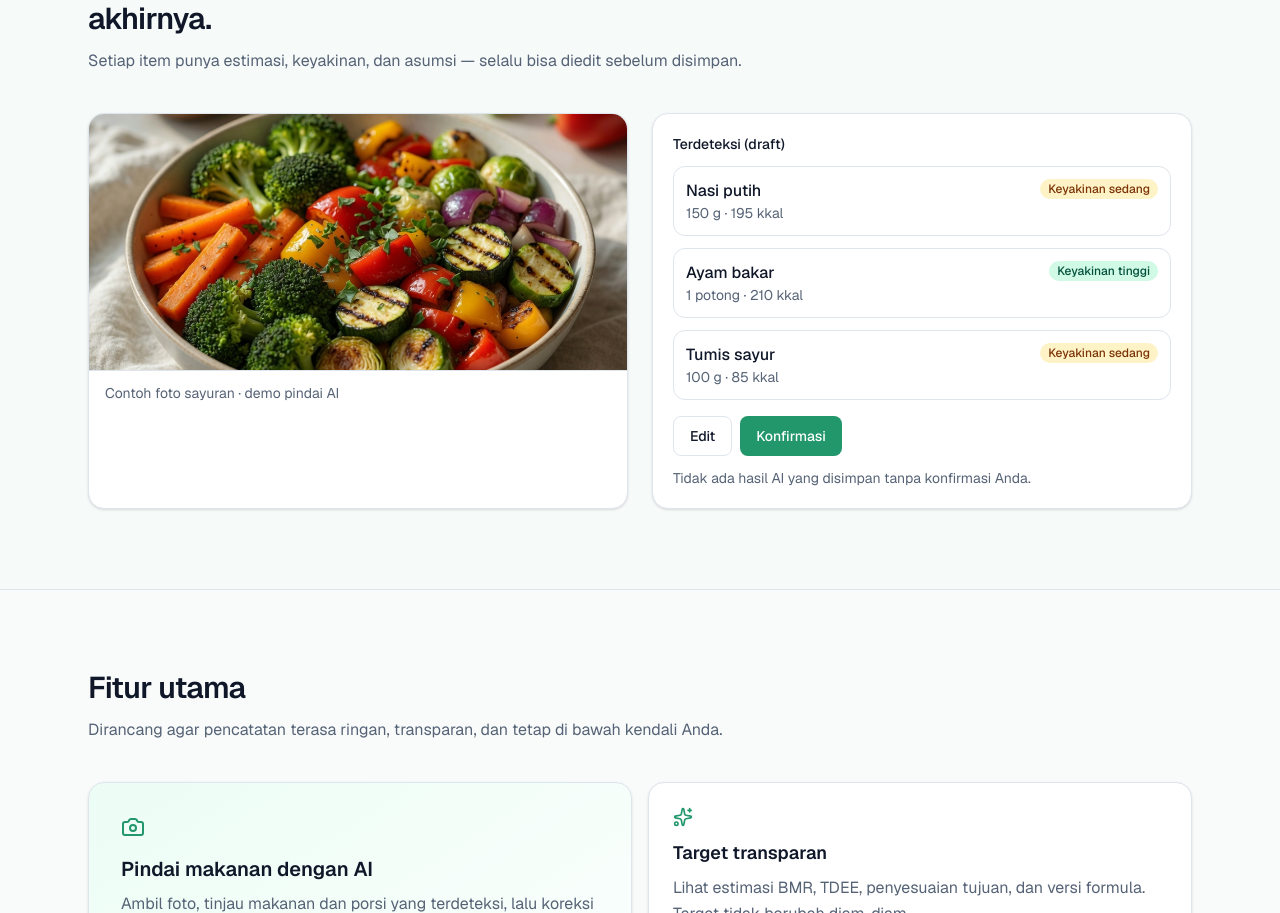
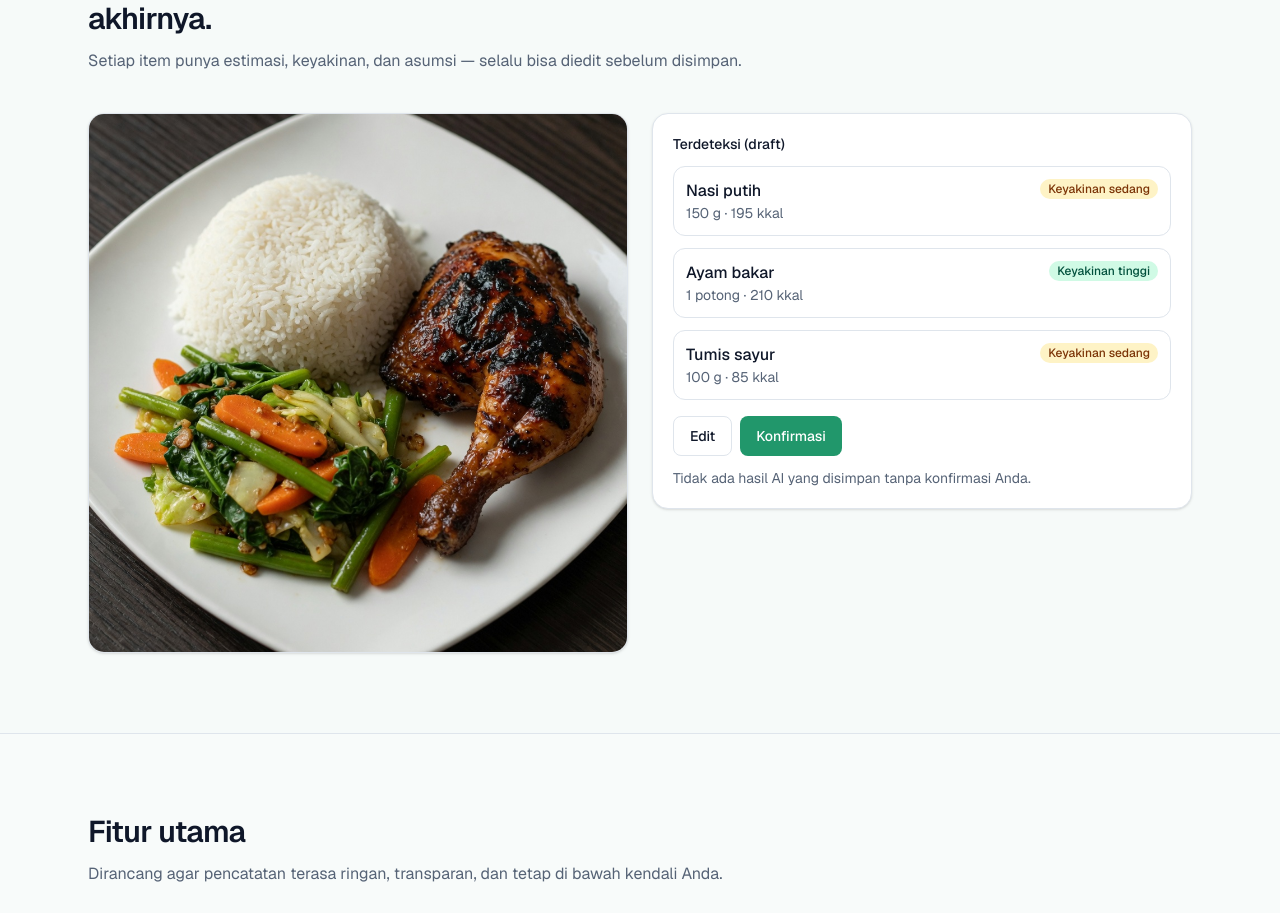
Before and after one commit to BAD-EiZA/atur-gizi-web, a Next.js app: page / in a window 1280 px wide. Shown: the part 1594-2507 px from the top of the page. Built offline with nearby package versions, Linux system fonts and the light colour scheme.

Commit message:
fix(landing): full food.jpg in AI demo, remove caption

```diff
--- a/src/app/page.tsx
+++ b/src/app/page.tsx
@@ -250,17 +250,14 @@ export default function LandingPage() {
               </p>
             </div>
 
-            <div className="mt-10 grid gap-6 lg:grid-cols-2">
+            <div className="mt-10 grid gap-6 lg:grid-cols-2 lg:items-start">
               <div className="overflow-hidden rounded-2xl border border-[hsl(var(--border))] bg-white shadow-sm">
                 {/* eslint-disable-next-line @next/next/no-img-element */}
                 <img
-                  src="/illustrations/vegetable.jpg"
-                  alt="Foto sayuran untuk demo pindai AI"
-                  className="h-56 w-full object-cover sm:h-64"
+                  src="/illustrations/food.jpg"
+                  alt="Foto makanan untuk demo pindai AI"
+                  className="h-auto w-full object-contain"
                 />
-                <p className="border-t border-[hsl(var(--border))] px-4 py-3 text-sm text-[hsl(var(--muted-foreground))]">
-                  Contoh foto sayuran · demo pindai AI
-                </p>
               </div>
 
               <div className="space-y-3 rounded-2xl border border-[hsl(var(--border))] bg-white p-5 shadow-sm">
```
Also changed, not shown: public/illustrations/food.jpg (added).
